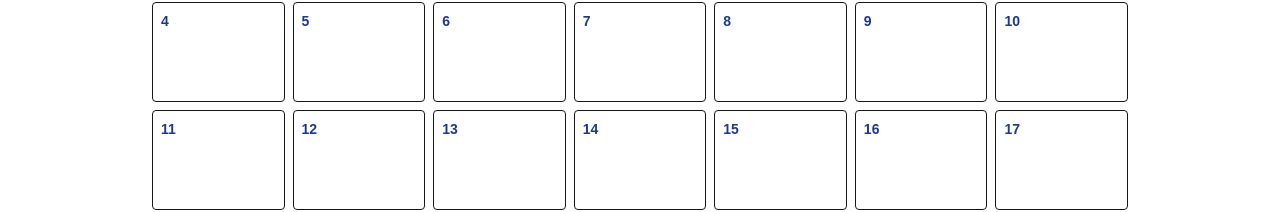
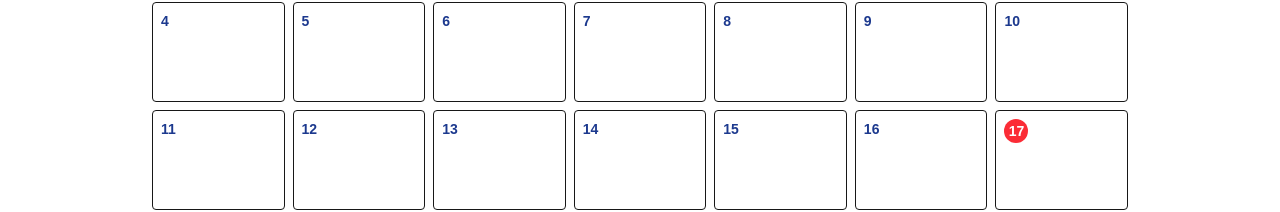
Before and after one commit to misotofu7/personal-health-log, a Next.js app: page /calendar in a window 1280 px wide. Shown: the part 234-446 px from the top of the page. Built offline with nearby package versions, Linux system fonts and the light colour scheme.

Commit message:
added red circle around current date, still uneven though

```diff
--- a/src/app/components/Calendar.jsx
+++ b/src/app/components/Calendar.jsx
@@ -135,6 +135,7 @@ export const Calendar = () => {
             if (!day) return <div key = {`empty-${i}`}></div>; // fix to the empty cell issue
           const key = formatDate(day);
           const dayPosts = postsByDate[key] || [];
+          const currDate = new Date();
 
           return (
             <div
@@ -147,7 +148,7 @@ export const Calendar = () => {
             >
 
               <div className="text-sm font-semibold text-blue-900 mb-1">
-                {day.getDate()}
+                {formatDate(currDate) === key ? <div className="flex items-center justify-center rounded-full w-6 h-6 bg-red-500 text-white"> {day.getDate()} </div> : day.getDate()}
               </div>
 
               <div className="space-y-1">
```
